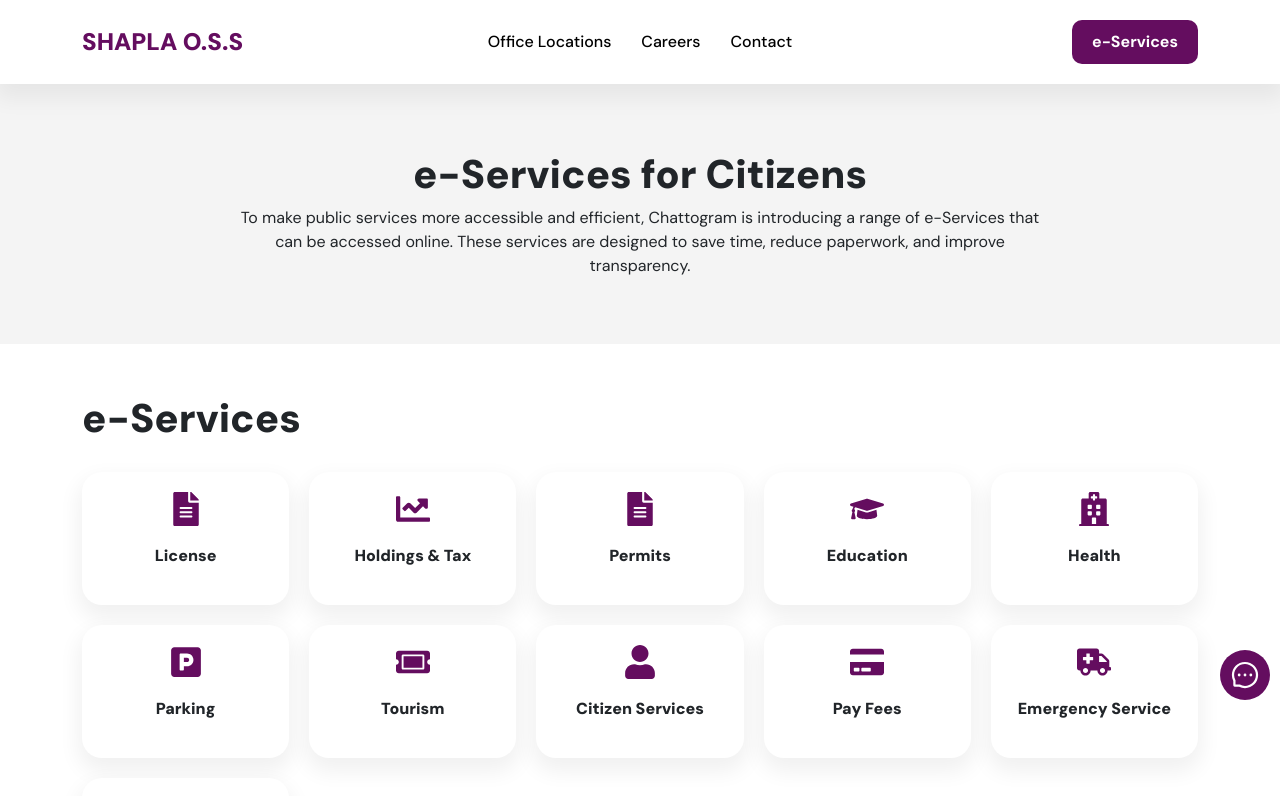
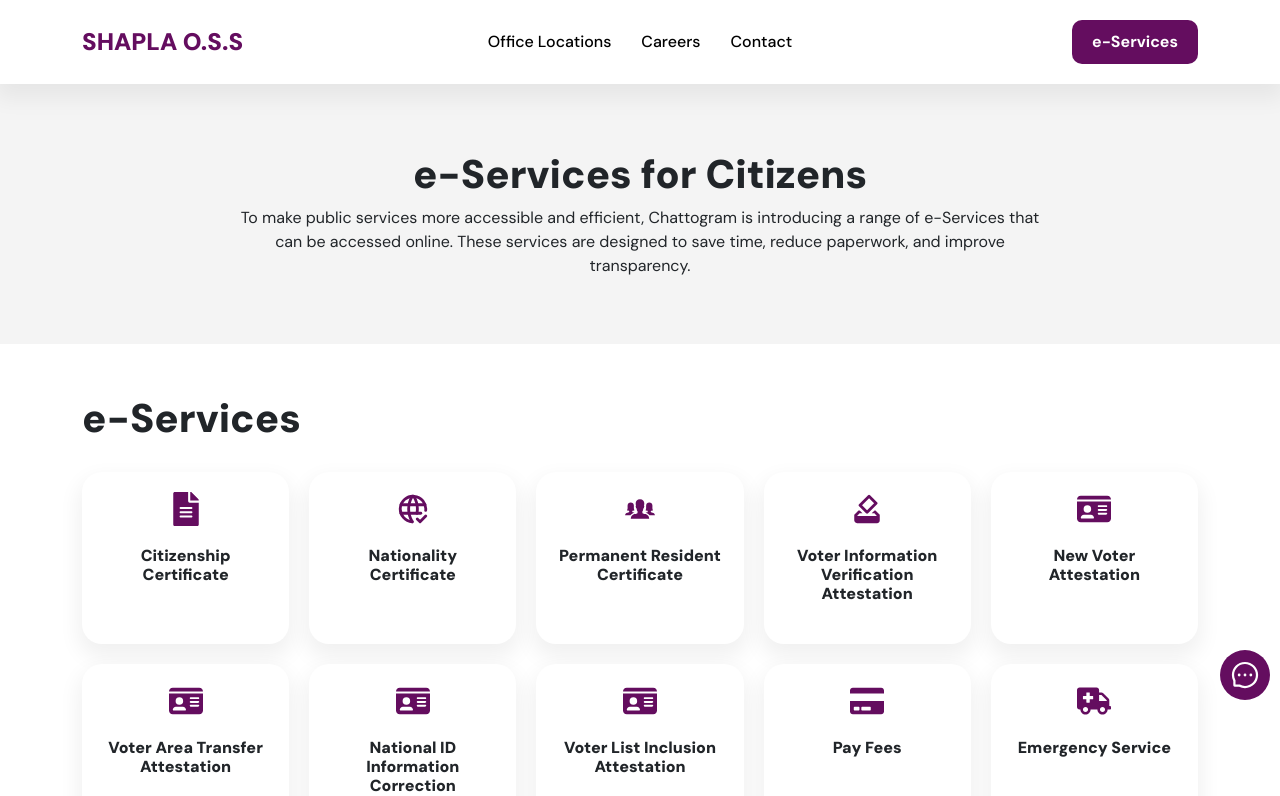
Before and after one commit to Maptaul/Shapla_OSS, a Next.js app: page /e-services in a window 1280 px wide. Shown: the top 796 px of the page. Built offline with nearby package versions, Linux system fonts and the light colour scheme.

Commit message:
ward add

```diff
--- a/src/constants/e-services.tsx
+++ b/src/constants/e-services.tsx
@@ -1,48 +1,46 @@
 import {
-  FaChartLine,
   FaFileAlt,
-  FaGraduationCap,
-  FaHospital,
-  FaParking,
-  FaTicketAlt,
-  FaUser,
   FaCreditCard,
   FaAmbulance,
   FaCommentDots,
 } from "react-icons/fa";
+import { FaIdCard } from "react-icons/fa6";
+import { IoIosPeople } from "react-icons/io";
+import { MdHowToVote } from "react-icons/md";
+import { TbWorldCheck } from "react-icons/tb";
 
 export const services = [
   {
-    title: "license",
+    title: "Citizenship Certificate",
     icon: <FaFileAlt className="icon" />,
   },
   {
-    title: "holdings & tax",
-    icon: <FaChartLine className="icon" />,
+    title: "Nationality Certificate",
+    icon: <TbWorldCheck className="icon" />,
   },
   {
-    title: "permits",
-    icon: <FaFileAlt className="icon" />,
+    title: "Permanent Resident Certificate",
+    icon: <IoIosPeople className="icon" />,
   },
   {
-    title: "education",
-    icon: <FaGraduationCap className="icon" />,
+    title: "Voter Information Verification Attestation",
+    icon: <MdHowToVote className="icon" />,
   },
   {
-    title: "health",
-    icon: <FaHospital className="icon" />,
+    title: "New Voter Attestation",
+    icon: <FaIdCard className="icon" />,
   },
   {
-    title: "parking",
-    icon: <FaParking className="icon" />,
+    title: "Voter Area Transfer Attestation",
+    icon: <FaIdCard className="icon" />,
   },
   {
-    title: "tourism",
-    icon: <FaTicketAlt className="icon" />,
+    title: "National ID Information Correction Attestation",
+    icon: <FaIdCard className="icon" />,
   },
   {
-    title: "citizen services",
-    icon: <FaUser className="icon" />,
+    title: "Voter List Inclusion Attestation",
+    icon: <FaIdCard className="icon" />,
   },
   {
     title: "pay fees",
```
